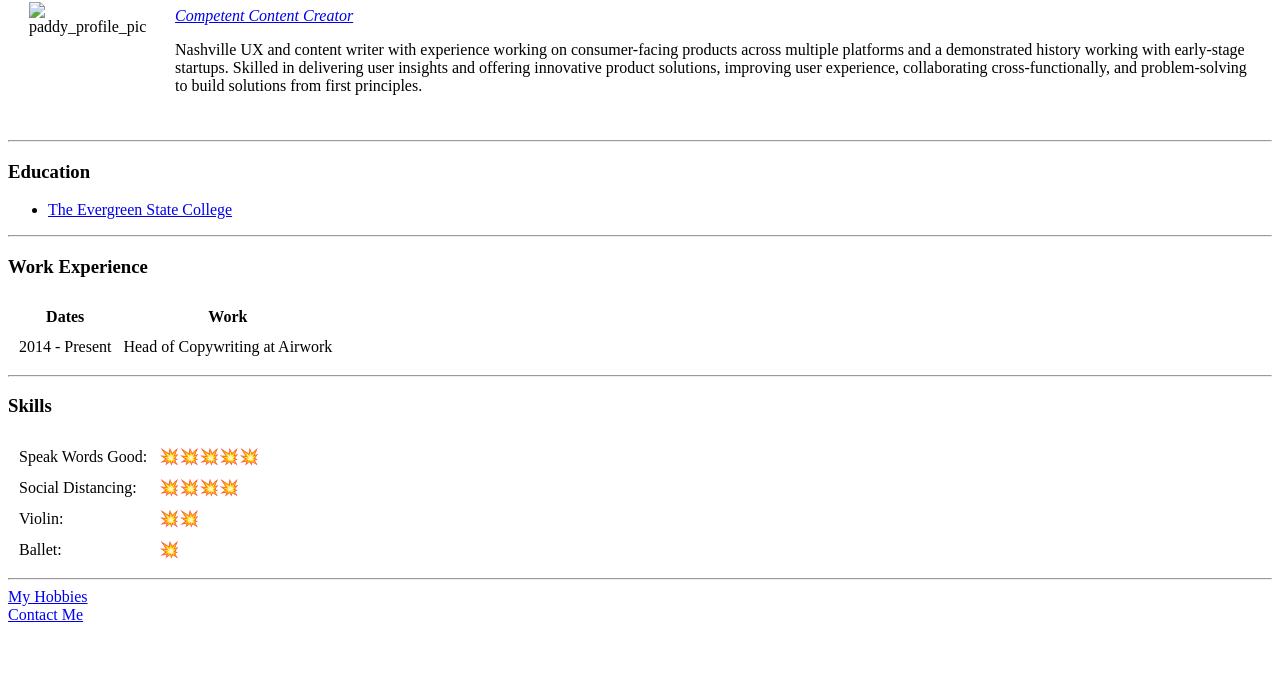
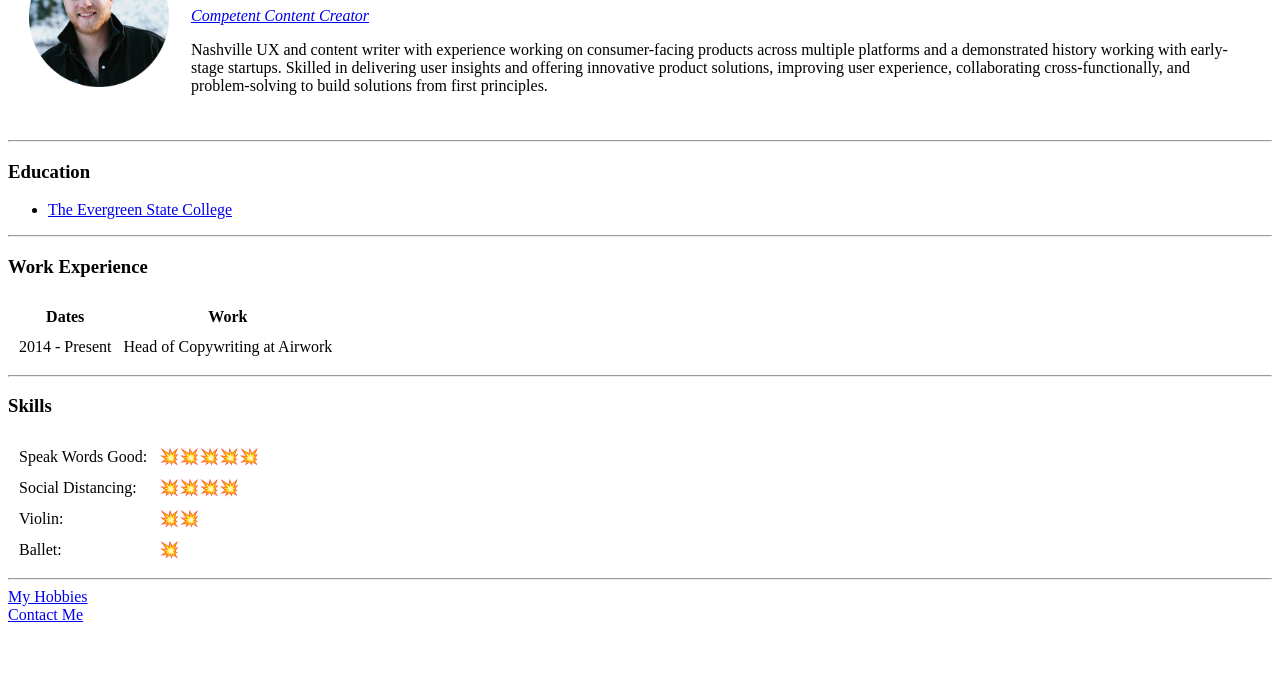
Before and after one commit to NotThatPatrickStewart/CV, a plain HTML site: page index.html in a window 1280 px wide. Shown: the part 102-800 px from the top of the page. Drawn offline with Linux system fonts and the light colour scheme.

Commit message:
Update index.html

```diff
--- a/index.html
+++ b/index.html
@@ -9,7 +9,7 @@
 <body>
   <table cellspacing="20">
     <tr>
-      <td><img src="images/circle-cropped.png" alt="paddy_profile_pic" style="width:140px;height:140px;"></td>
+      <td><img src="circle-cropped.png" alt="paddy_profile_pic" style="width:140px;height:140px;"></td>
       <td>
         <h1>Patrick Haven Stewart</h1>
         <p><em><a href="https://patrickhavenstewart.com">Competent Content Creator</a></em></p>
```
